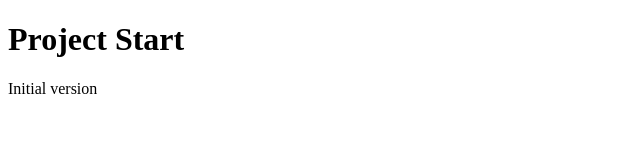
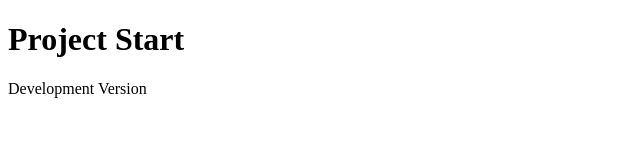
Before and after one commit to HaikalCannavaro/gitflow-main-develop, a plain HTML site: page index.html in a window 1280 px wide. Shown: the full height of the page, 0-640 px from the left. Drawn offline with Linux system fonts and the light colour scheme.

Commit message:
Development commit

```diff
--- a/index.html
+++ b/index.html
@@ -5,6 +5,6 @@
 </head>
 <body>
     <h1>Project Start</h1>
-    <p>Initial version</p>
+    <p>Development Version</p>
 </body>
 </html>
```
